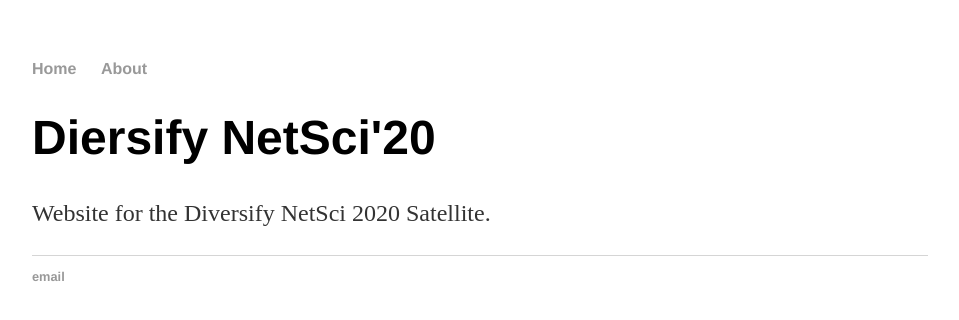
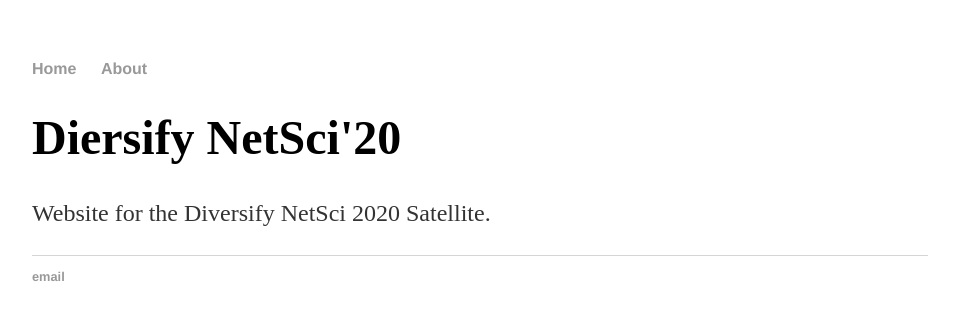
Before and after one commit to diversify-netsci/diversify-netsci.github.io, a Jekyll site: the page built from index.html, in a window 1280 px wide. Shown: the top 320 px of the page, without its empty margins (160-1119 px from the left). Built offline with Jekyll 4.4.1, drawn with Linux system fonts in a browser that asks for light colours.

Commit message:
Update main.css

```diff
--- a/css/main.css
+++ b/css/main.css
@@ -21,7 +21,7 @@
 }
 h1 {
     font-size: 3em;
-    font-family:'Helvetica', 'Arial', 'Sans-Serif';
+    font-family:'Raleway', 'sans-serif';
 }
 p {
     font-size: 1.5em;
```
